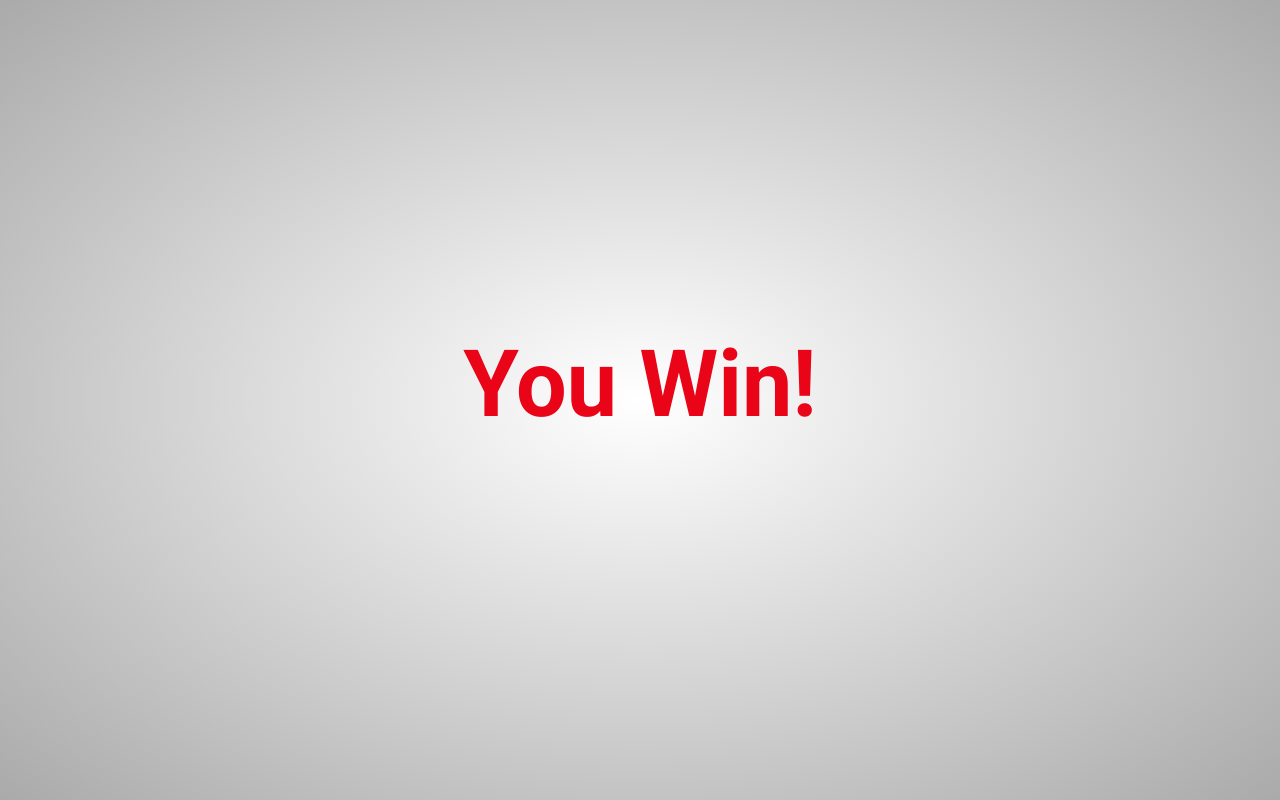
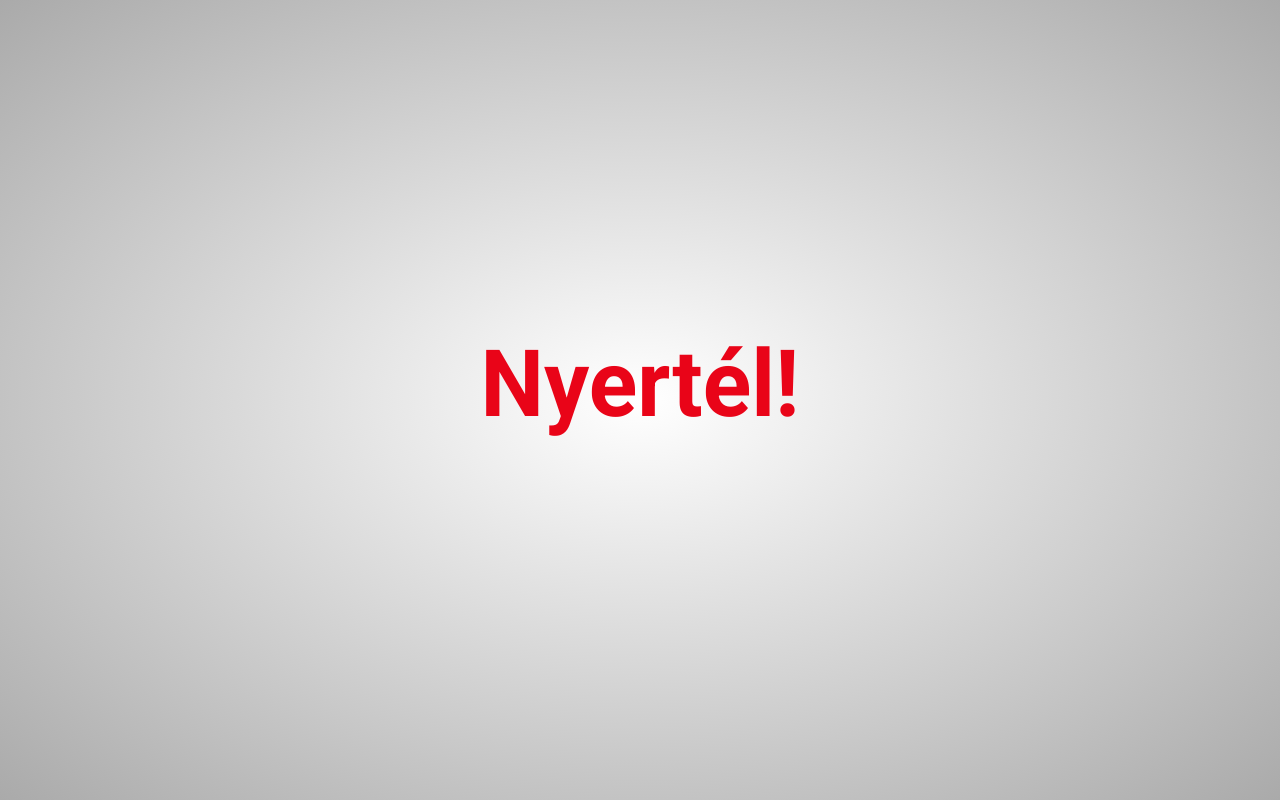
Before and after one commit to sarkozid1/kopapirollo.github.io, a plain HTML site: page index2.html in a window 1280 px wide. Drawn offline with Linux system fonts and the light colour scheme.

Commit message:
Update index2.html

```diff
--- a/index2.html
+++ b/index2.html
@@ -5,7 +5,7 @@
     <script>
         document.addEventListener("DOMContentLoaded", function() {
             var txtElement = document.querySelector('.txt');
-            var outcomes = ["You Win!", "You Lose!", "Döntetlen"];
+            var outcomes = ["Nyertél!", "Vesztettél!", "Döntetlen"];
 
             function updateContent() {
                 var randomIndex = Math.floor(Math.random() * outcomes.length);
```
